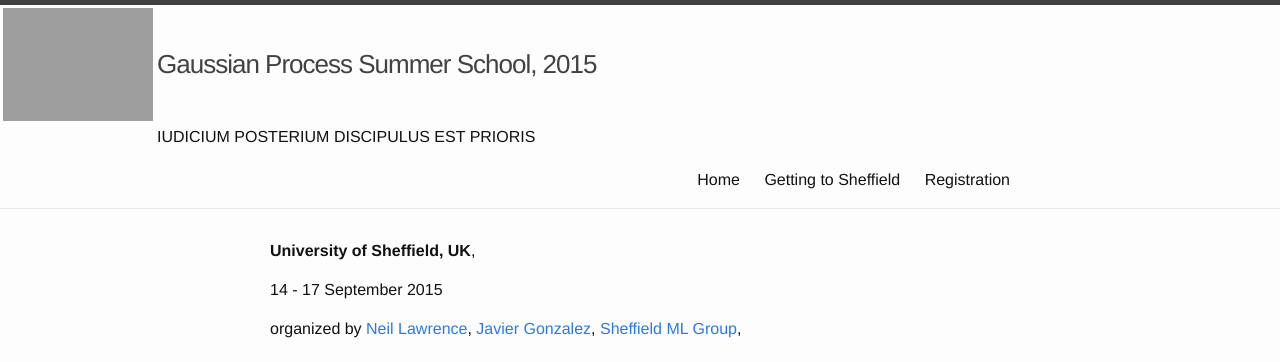
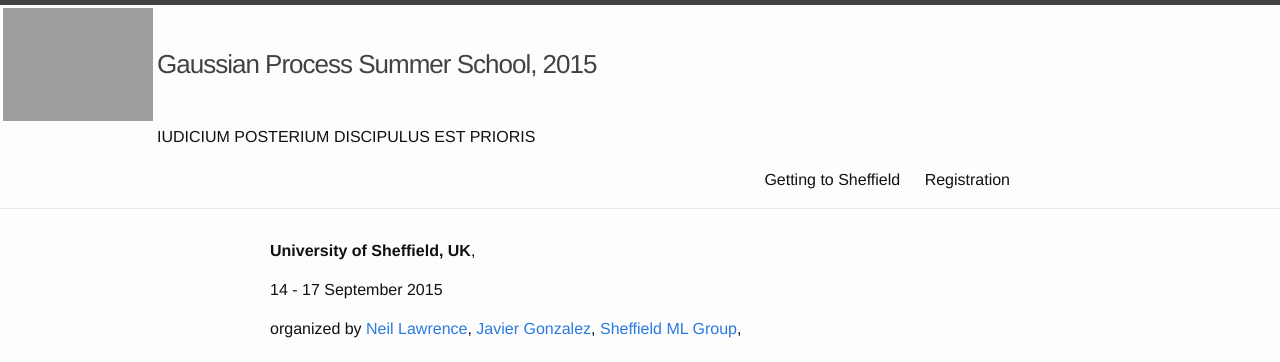
Before and after one commit to gpschool/gpss15, a Jekyll site: the page built from index.md, in a window 1280 px wide. Shown: the top 362 px of the page. Built offline with Jekyll 4.4.1, drawn with Linux system fonts in a browser that asks for light colours.

Commit message:
Update school header.

```diff
--- a/_includes/header.html
+++ b/_includes/header.html
@@ -35,7 +35,7 @@
       </a>
 
       <div class="trigger">
-	<a class="page-link" href="{{ site.url }}">Home</a>
+	<!--<a class="page-link" href="{{ site.url }}">Home</a>-->
         {% for page in site.pages %}
           {% if page.main %}
           <a class="page-link" href="{{ page.url | prepend: site.baseurl }}">{{ page.title }}</a>
```
